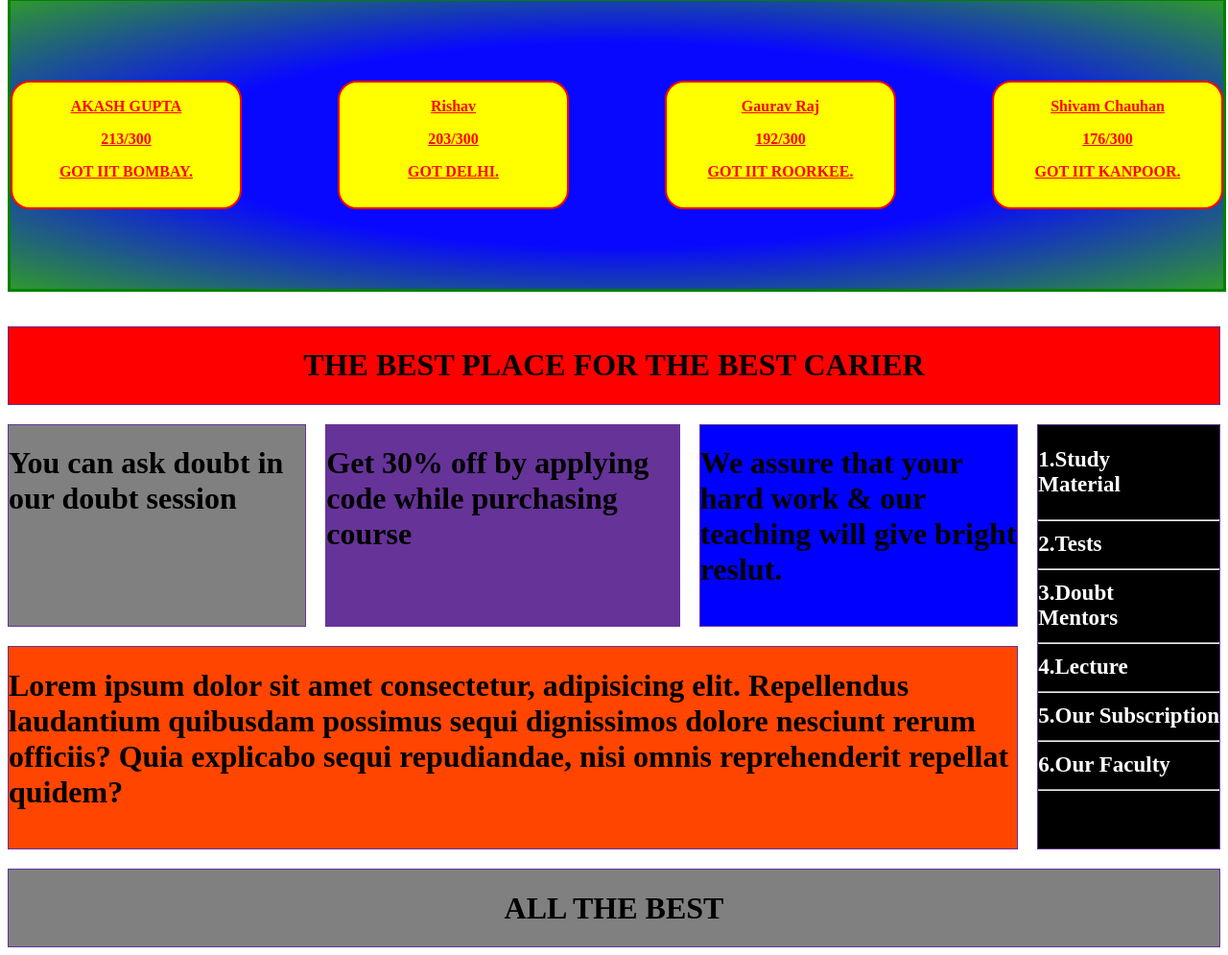
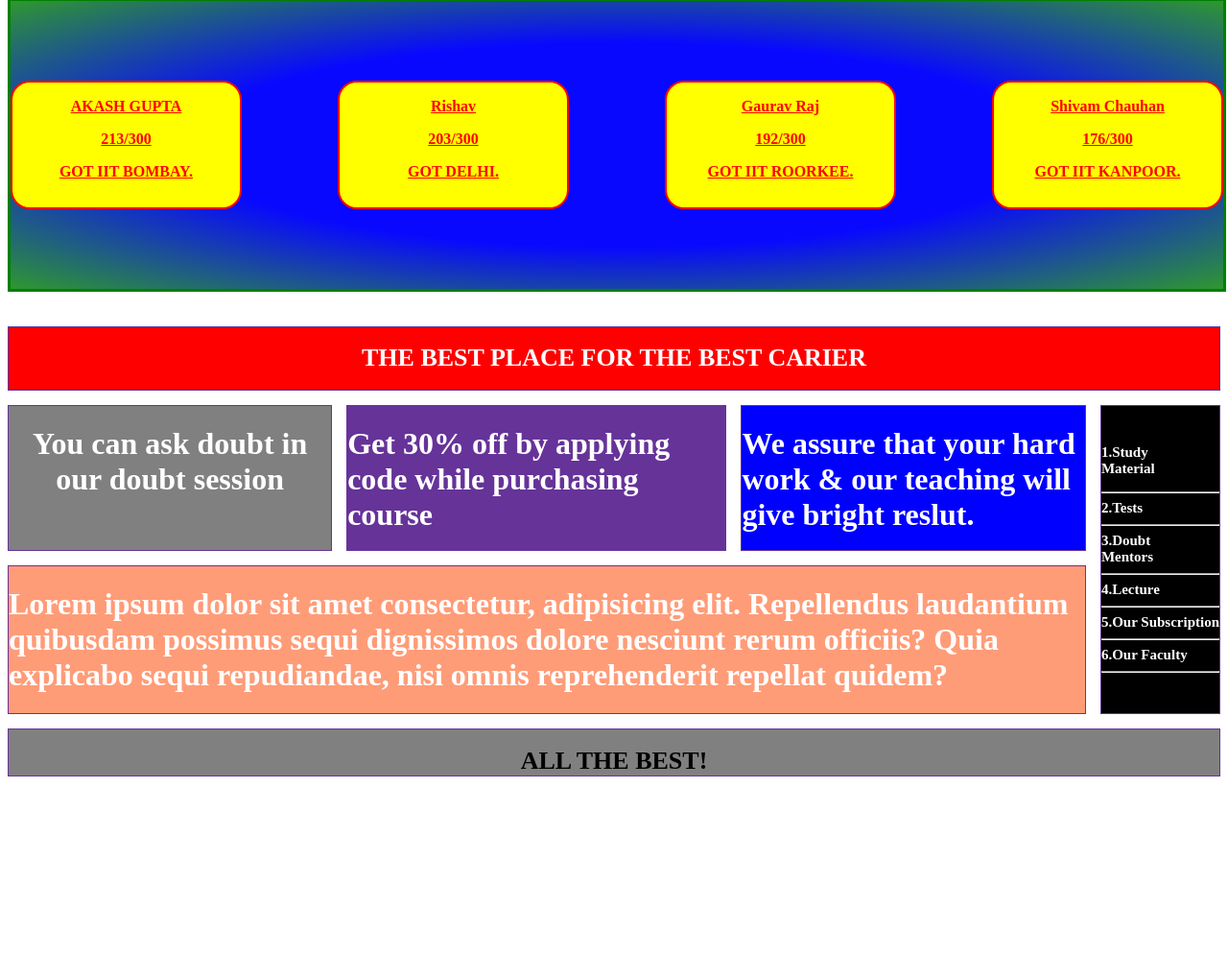
Before and after one commit to avinash2182/css-handson-4, a plain HTML site: page index.html in a window 1280 px wide. Shown: the part 557-1552 px from the top of the page at 96% size. After the commit the page ends 1374 px from the top, so only its background shows below. Drawn offline with Linux system fonts and the light colour scheme.

Commit message:
Bug fixedd

```diff
--- a/index.html
+++ b/index.html
@@ -110,7 +110,7 @@
         </h1>
     </div>
     <div class="item item7">
-        <h1>ALL THE BEST</h1>
+        <h1>ALL THE BEST!</h1>
     </div>
 </div>
 </body>
--- a/style2.css
+++ b/style2.css
@@ -83,7 +83,7 @@
     border: 2px solid red;
     width: 25%;
     height: 80px;
-    margin-left: 600px;
+    margin-left: 585px;
     font-size: 17px;
     font-weight: bold;
     text-align: center;
@@ -124,31 +124,40 @@
     display: grid;
     grid-template-columns: auto auto auto auto;
     /* grid-template-rows: ; */
-    gap: 20px;
+     gap: 15px;
 }
 .item{
     border: 1px solid rebeccapurple;
+    color: white;
 }
 .item1{
     grid-column: 1/5;
     grid-row: 1/2;
     text-align: center;
     background-color: red;
+    font-size: 13px;
+    /* padding-top: 0; */
+
 }
 .item2{
     grid-column: 1/2;
     grid-row: 2/3;
     background-color: gray;
+    /* height: 150px; */
+    text-align: center;
+
 }
 .item3{
     grid-column: 2/3;
     grid-row: 2/3;
     background-color: rebeccapurple;
+    /* height: 150px; */
 }
 .item4{
     grid-column: 3/4;
     grid-row: 2/3;
     background-color: blue;
+    /* height: 150px; */
 }
 .item5{
     grid-column: 4/5;
@@ -156,17 +165,27 @@
     background-color: black;
     color: white;
     font-weight: bold;
-    font-size: 23px;
+    font-size: 15px;
+    padding-top: 25px;
 
 }
 .item6{
         grid-column: 1/4;
         grid-row: 3/4;
-        background-color: orangered;
+        background-color: rgba(255, 68, 0, 0.53);
+        /* margin-bottom: 25px; */
     }
  .item7{
         grid-column: 1/5;
         grid-row: 4/5;
         text-align: center;
         background-color: grey;
+        font-size: 13px;
+        height: 23px;
+        color: black;
+        padding-bottom: 25px;
+        /* padding-top: -50px; */
     }
+  .item2 , .item3, .item4{
+    height: 150px;
+  }
```
